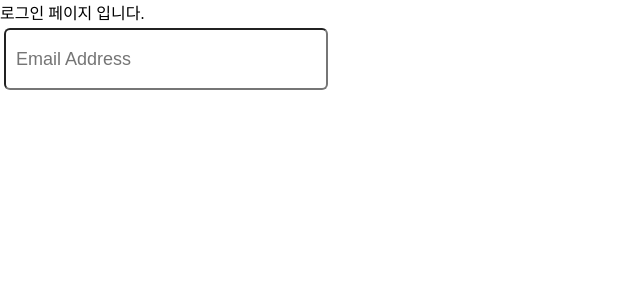
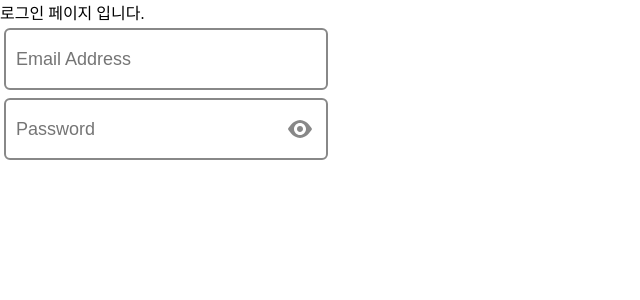
Before and after one commit to happy-serial/mello-frontend, a Next.js app: page /login in a window 1280 px wide. Shown: the top 300 px of the page, without its empty margins (0-640 px from the left). Built offline with nearby package versions, Linux system fonts and the light colour scheme; a web font is replaced by a local one.

Commit message:
[refactor]: textField component add password feature

```diff
--- a/public/styles/colors/colors.ts
+++ b/public/styles/colors/colors.ts
@@ -1,7 +1,7 @@
 export enum Colors {
     white = '#FDFDFD',
     black = '#484848',
-    gray = '#CCCCCC',
+    gray = '#888888',
     lightGray = '#E5E5E5',
     pink = '#FF8CAB',
     yellow = '#FFEBAF',
--- a/src/app/(auth)/login/page.tsx
+++ b/src/app/(auth)/login/page.tsx
@@ -1,10 +1,28 @@
+"use client";
+
 import { TextField } from "@/components/common/textField";
+import { Colors } from "../../../../public/styles/colors/colors";
 
 export default function Home() {
   return (
     <div>
       <div>로그인 페이지 입니다.</div>
-      <TextField placeholder="Email Address" />
+      <TextField
+        type="text"
+        borderColor={Colors.gray}
+        placeholder="Email Address"
+        onChange={(e) => {
+          console.log(e.target.value);
+        }}
+      />
+      <TextField
+        type="password"
+        borderColor={Colors.gray}
+        placeholder="Password"
+        onChange={(e) => {
+          console.log(e.target.value);
+        }}
+      />
     </div>
   );
 }
--- a/src/components/common/css/textField.module.css
+++ b/src/components/common/css/textField.module.css
@@ -1,4 +1,6 @@
 .textFieldContainer {
+    display: flex;
+    align-items: center;
 }
 
 .textField {
@@ -14,3 +16,7 @@
 .textField:focus {
     border: 2px solid #beadfa;
 }
+
+.toggleButton {
+    position: relative;
+}
--- a/src/components/common/textField.tsx
+++ b/src/components/common/textField.tsx
@@ -1,11 +1,18 @@
+"use client";
+
 import styles from "./css/textField.module.css";
 import { aldrich } from "../../../public/styles/fonts/fonts";
 import { Colors } from "../../../public/styles/colors/colors";
+import { CSSProperties, useState } from "react";
+
+import { GoEye } from "react-icons/go";
+import { GoEyeClosed } from "react-icons/go";
 
 interface TextFieldProps {
   color?: Colors;
   borderColor?: Colors;
   placeholder?: string;
+  type: "text" | "password";
   onChange: (e: React.ChangeEvent<HTMLInputElement>) => void;
 }
 
@@ -14,17 +21,44 @@ export const TextField = ({
   borderColor,
   placeholder,
   onChange,
+  type,
   ...props
 }: TextFieldProps) => {
+  const [inputType, setInputType] = useState(type);
+
+  const toggleInputType = () => {
+    setInputType(inputType === "password" ? "text" : "password");
+  };
+
+  const iconStyle: CSSProperties = {
+    position: "absolute",
+    right: "20px",
+    top: "50%",
+    transform: "translateY(-50%)",
+    cursor: "pointer",
+    color: color ? color : Colors.gray,
+    width: "24px",
+    height: "24px",
+  };
+
   return (
     <div className={styles.textFieldContainer}>
       <input
-        type="text"
+        type={type === "password" ? inputType : type}
         className={[styles.textField, aldrich.className].join(" ")}
         placeholder={placeholder}
         onChange={(e) => onChange(e)}
-        style={{ border: `2px solid ${borderColor}` }}
+        style={{ border: `2px solid ${borderColor}`, color: Colors.black }}
       />
+      {type === "password" && (
+        <div className={styles.toggleButton} onClick={toggleInputType}>
+          {inputType === "password" ? (
+            <GoEye style={iconStyle} />
+          ) : (
+            <GoEyeClosed style={iconStyle} />
+          )}
+        </div>
+      )}
     </div>
   );
 };
```
